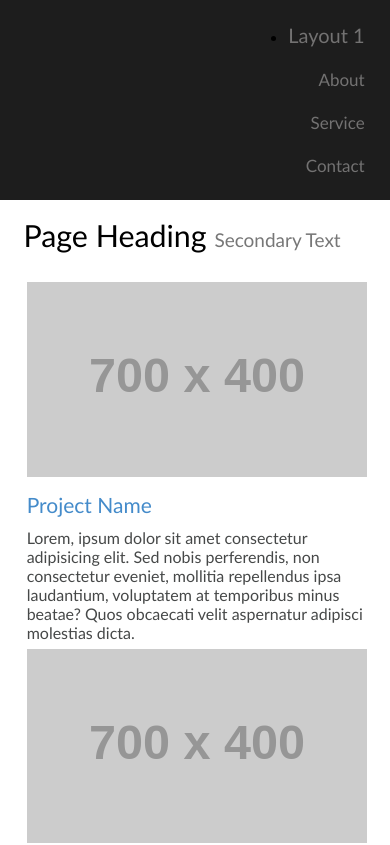
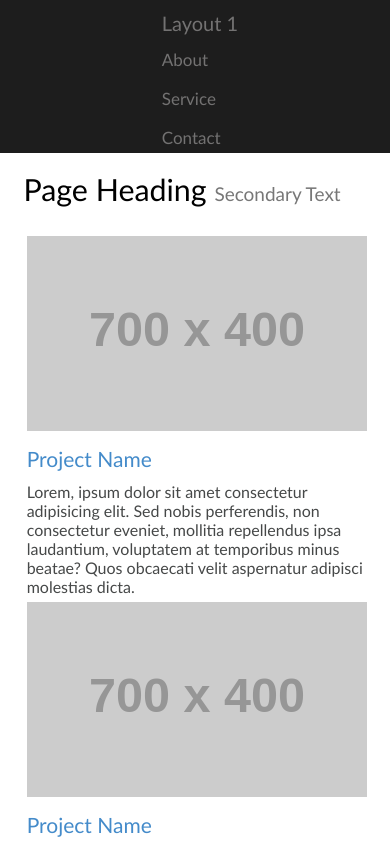
Before and after one commit to nutan240/layout1_float, a plain HTML site: page index.html in a window 390 px wide. Shown: the top 845 px of the page. Drawn offline with Linux system fonts and the light colour scheme; placeholder pictures from the web are drawn by us.

Commit message:
navbar is design using float

```diff
--- a/index.css
+++ b/index.css
@@ -10,27 +10,31 @@
     background-color: rgb(29, 29, 29);
     overflow-x: hidden;
     font-family: "Gill Sans", sans-serif;
-    text-align: center;
+    align-items: end;
 }
 
 .nav_list {
-    padding: 1% 6.5%;
+    padding: 0% 6.5%;
     width: 100%;
-    text-align: center;
-    display: inline-flex;
-    align-items: flex-end;
+     align-items: flex-end;
     gap: 20px;
 }
 
 .nav_list_item {
     list-style-type: none;
     font-size: 1px;
-    /* padding-top: 2px; */
+    float: left;
+    float: inline-start;
+    padding: 1.7% 0% 1.7%  2%;
     list-style-type: none;
 }
 
 .nav_list_item1 a {
     font-size: 20px;
+padding: 1.3% 0%;
+
+    float: left;
+
 }
 
 .nav_link {
@@ -121,18 +125,17 @@
     font-size: 21px;
 }
 
-@media(max-width:2500px) {
+@media(max-width:2712px) {
     .h1_container {
-        padding: 2% 0% 0% 6.5%;
+        padding: 2% 0% 0% 6.8%;
     }
 
     .footer {
         padding: 2% 6.5%;
     }
-
-    .main {
-        margin: auto;
-    }
+.nav_list{
+    padding-left: 6.8%;
+}
 
     body {
         margin-bottom: 2.5%;
@@ -170,6 +173,15 @@
     .h1_container {
         padding-top: 2%;
     }
+    .nav_list_item {
+        font-size: 8px;
+        padding-top: 12px;
+        padding-right: 4px;
+    }
+    .nav_list_item1{
+        padding-top: 8px;
+
+    }
 }
 
 @media(max-width:600px) {
@@ -189,17 +201,18 @@
         padding: 3% 6.5%;
     }
 
-    .nav_list_item {
-        font-size: 8px;
-        padding-top: 2px;
-    }
+
 }
 
-@media(max-width:425px) {
-    .nav_list {
-        flex-direction: column;
-        margin: auto;
-        padding: 6% 6.5%;
+@media(max-width:445px) {
+    .nav_list_item{
+        clear: both;
+        padding-left: 40%;
+
+    }
+    .nav_list_item1{
+        clear: both;
+        padding-left: 40%;
     }
 }
 
@@ -210,12 +223,6 @@
 
     .h_span {
         font-size: 11px;
-    }
-
-    .nav_list {
-        flex-direction: column;
-        margin: auto;
-        padding: 6% 6.5%;
     }
 }
 
--- a/index.html
+++ b/index.html
@@ -13,12 +13,20 @@
     <div class="wraper">
         <nav class="navbar">
 
-            <ul class="nav_list" id="menu">
+<div class="nav_list" id="menu">
+<div class="nav_list_item1" id="item1"> <a href="#" class="nav_link">Layout 1</a></div>
+<div class="nav_list_item" id="item2"> <a href="#" class="nav_link">About</a></div>
+<div class="nav_list_item" id="item3"> <a href="#" class="nav_link">Service</a></div>
+<div class="nav_list_item" id="item4"> <a href="#" class="nav_link">Contact</a></div>
+</div>
+
+
+            <!-- <ul class="nav_list" id="menu">
                 <li class="nav_list_item1"><a href="#" class="nav_link">Layout 1</a></li>
                 <li class="nav_list_item"><a href="#" class="nav_link">About</a></li>
                 <li class="nav_list_item"><a href="#" class="nav_link">Service</a></li>
                 <li class="nav_list_item"><a href="#" class="nav_link">Contact</a></li>
-            </ul>
+            </ul> -->
         </nav>
         <div class="h1_container">
             <p>Page Heading <span id="h_span">Secondary Text</span> </p>
```
